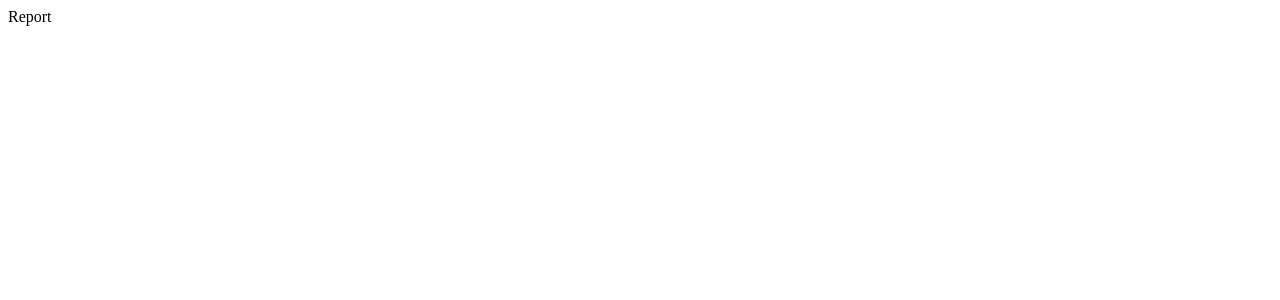
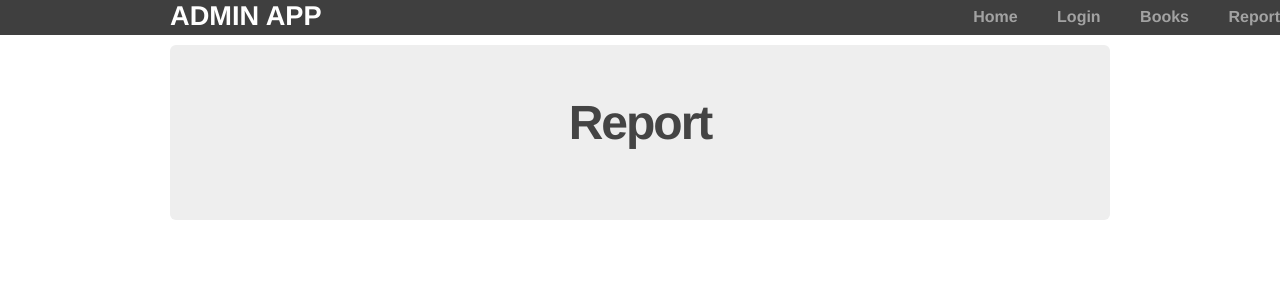
Before and after one commit to System-Exit/IoT-Smart-Library-A2, a Flask app: page /report in a window 1280 px wide. Before the commit the part shown is almost empty. Shown: the top 300 px of the page. Run offline with Flask 2, Linux system fonts and the light colour scheme; parts of the project's set-up code (start-up, migrations or seed data) failed here and were passed over.

Commit message:
Add to report

```diff
--- a/admin_app/admin/routes.py
+++ b/admin_app/admin/routes.py
@@ -74,7 +74,7 @@ def add():
 
   return redirect("/books")
 
-@site.route('/delete')
+@site.route('/books', methods=['DELETE'])
 def delete():
 
   #Get Title of book to delete
--- a/admin_app/admin/templates/report.html
+++ b/admin_app/admin/templates/report.html
@@ -1 +1,6 @@
-Report
+{% extends "layout.html" %}
+{% block content %}
+  <div class="jumbo">
+    <h2>Report<h2>
+  </div>
+{% endblock %}
```
